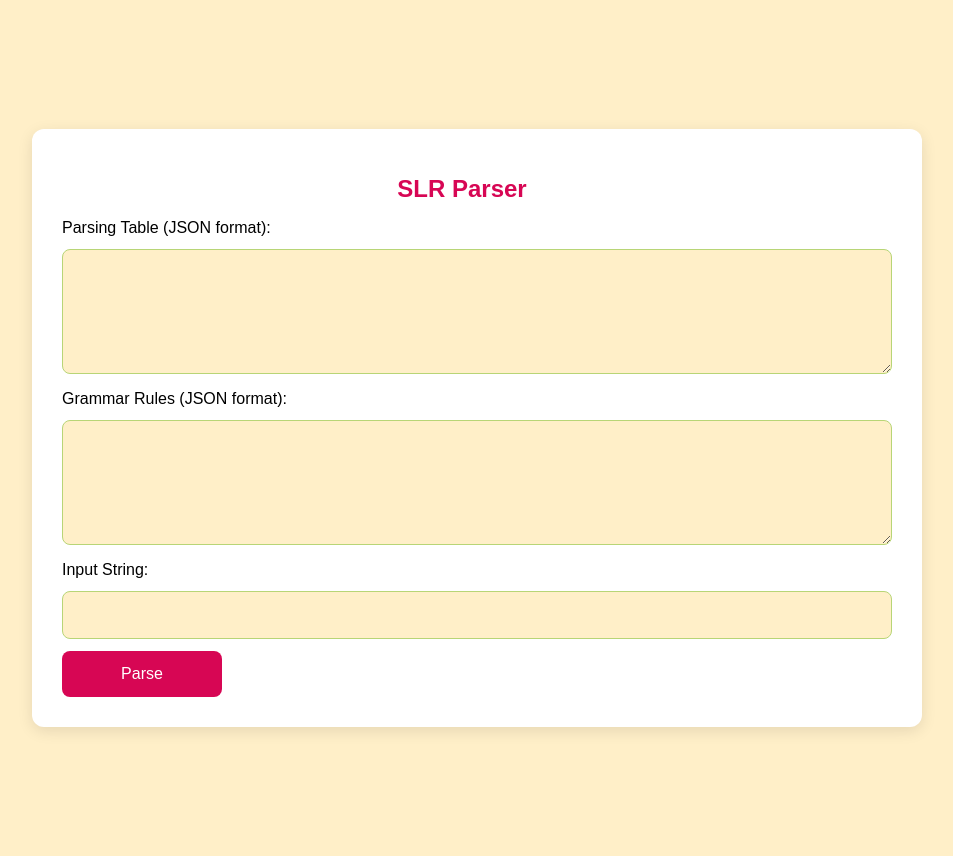
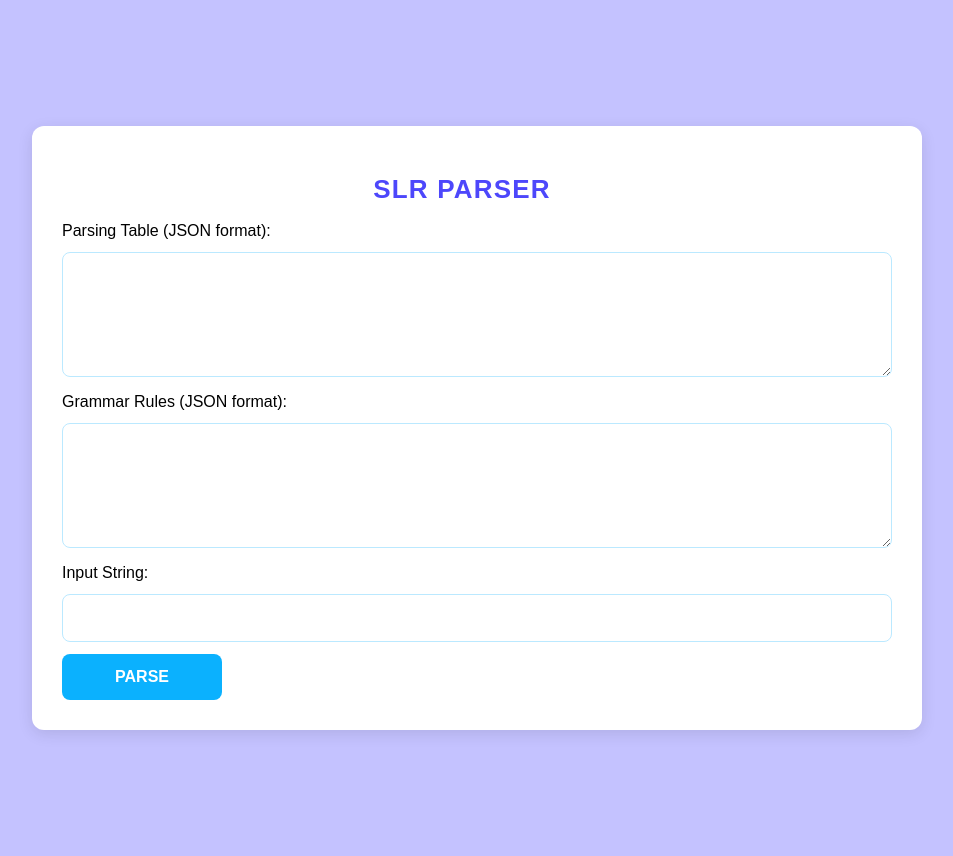
Before and after one commit to SHIVANSH-A/SLR-parser, a Flask app: page / in a window 1280 px wide. Shown: the whole page, without its empty margins (163-1116 px from the left). Run offline with Flask 3, Linux system fonts and the light colour scheme; some libraries are stand-ins or nearby versions.

Commit message:
Updated UI

```diff
--- a/static/style.css
+++ b/static/style.css
@@ -1,5 +1,5 @@
 body {
-    background-color: rgb(255, 239, 200);
+    background-color: #c4c2ff;
     display: flex;
     justify-content: center;
     align-items: center;
@@ -9,7 +9,7 @@ body {
 }
 
 .container {
-    background: #fff;
+    background:white;
     padding: 30px;
     border-radius: 12px;
     box-shadow: 0 4px 15px rgba(0, 0, 0, 0.1);
@@ -20,10 +20,12 @@ body {
 }
 
 h1 {
-    color: rgb(215, 6, 84);
+    color: #4d47fb;
     text-align: center;
-    font-size: 24px;
-    font-weight: 600;
+    font-size: 26px;
+    font-weight: 700;
+    text-transform: uppercase;
+    letter-spacing: 1.2px;
 }
 
 textarea, input {
@@ -31,22 +33,23 @@ textarea, input {
     padding: 14px;
     margin: 12px 0;
     border-radius: 8px;
-    border: 1px solid rgb(184, 213, 118);
+    border: 1px solid #BBE9FF;
     font-size: 16px;
     resize: vertical;
-    background: rgb(255, 239, 200);
-    transition: border 0.3s ease;
+    background: #FFFFFF;
+    transition: all 0.3s ease;
+    color: black;
 }
 
 textarea:focus, input:focus {
-    border-color: rgb(255, 217, 95);
+    border-color: #BBE9FF;
     outline: none;
-    box-shadow: 0 0 8px rgba(255, 217, 95, 0.4);
+    box-shadow: 0 0 10px rgba(187, 233, 255, 0.4);
 }
 
 button {
     width: 20%;
-    background: rgb(215, 6, 84);
+    background: #0bb1fe;
     color: white;
     padding: 14px;
     border: none;
@@ -54,12 +57,14 @@ button {
     font-size: 16px;
     cursor: pointer;
     transition: all 0.3s ease-in-out;
-    font-weight: 500;
+    font-weight: 600;
+    text-transform: uppercase;
 }
 
 button:hover {
-    background: rgb(184, 213, 118);
-    color: rgb(215, 6, 84);
+    background: #FFE9D0;
+    color: #B1AFFF;
+    box-shadow: 0 4px 10px rgba(187, 233, 255, 0.3);
 }
 
 .error {
@@ -71,20 +76,23 @@ button:hover {
 .result {
     margin-top: 20px;
     padding: 18px;
-    background: rgb(255, 217, 95);
-    border-left: 6px solid rgb(184, 213, 118);
+    background: #FFE9D0;
+    border-left: 6px solid #BBE9FF;
     text-align: left;
     word-wrap: break-word;
     width: 100%;
     border-radius: 8px;
+    color: black;
+    font-weight: 500;
 }
 
 pre {
-    background: rgb(255, 239, 200);
+    background: #FFE9D0;
     padding: 12px;
     border-radius: 8px;
     white-space: pre-wrap;
     word-wrap: break-word;
     font-size: 14px;
-    color: rgb(215, 6, 84);
+    color: #022839;
+    font-weight: 600;
 }
```
